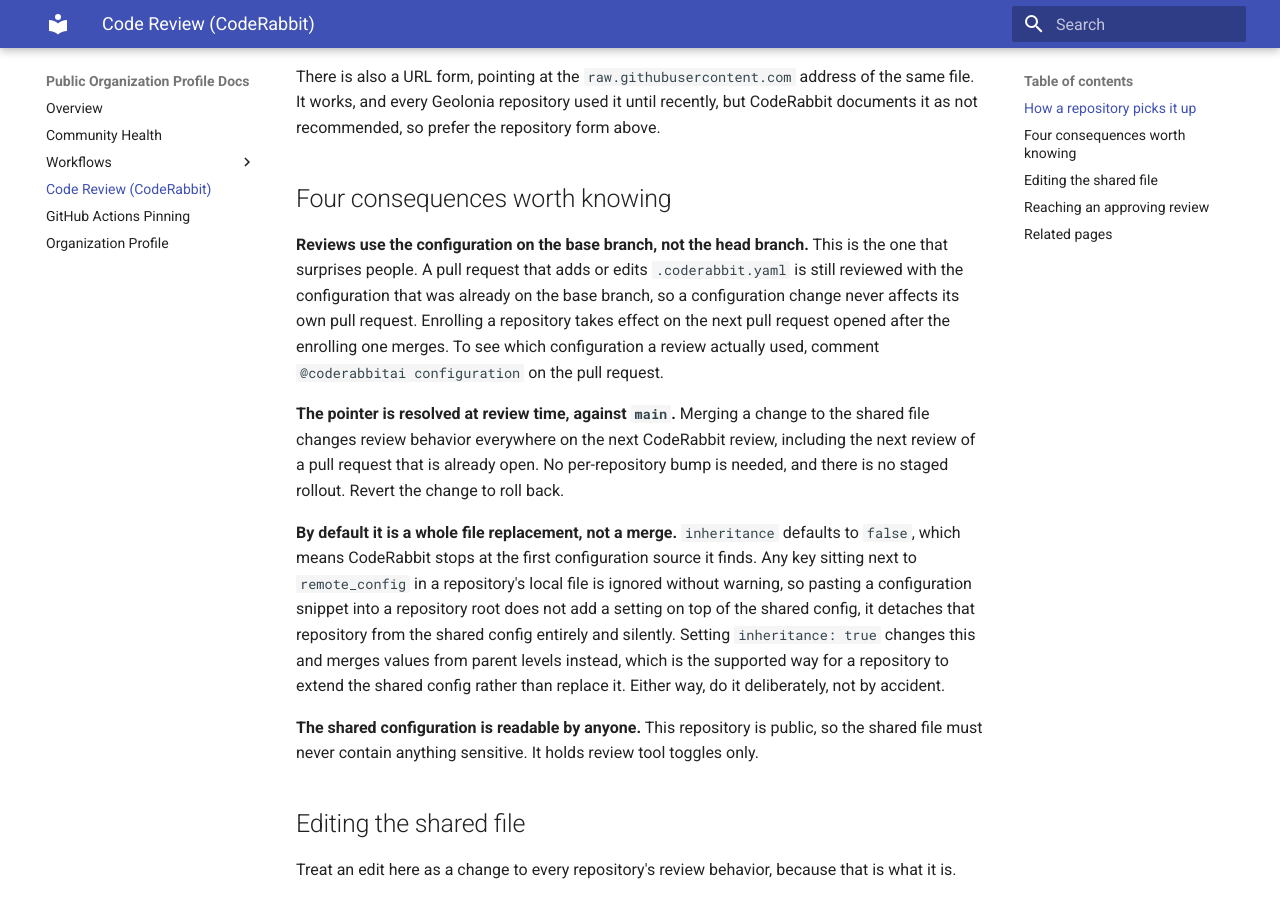
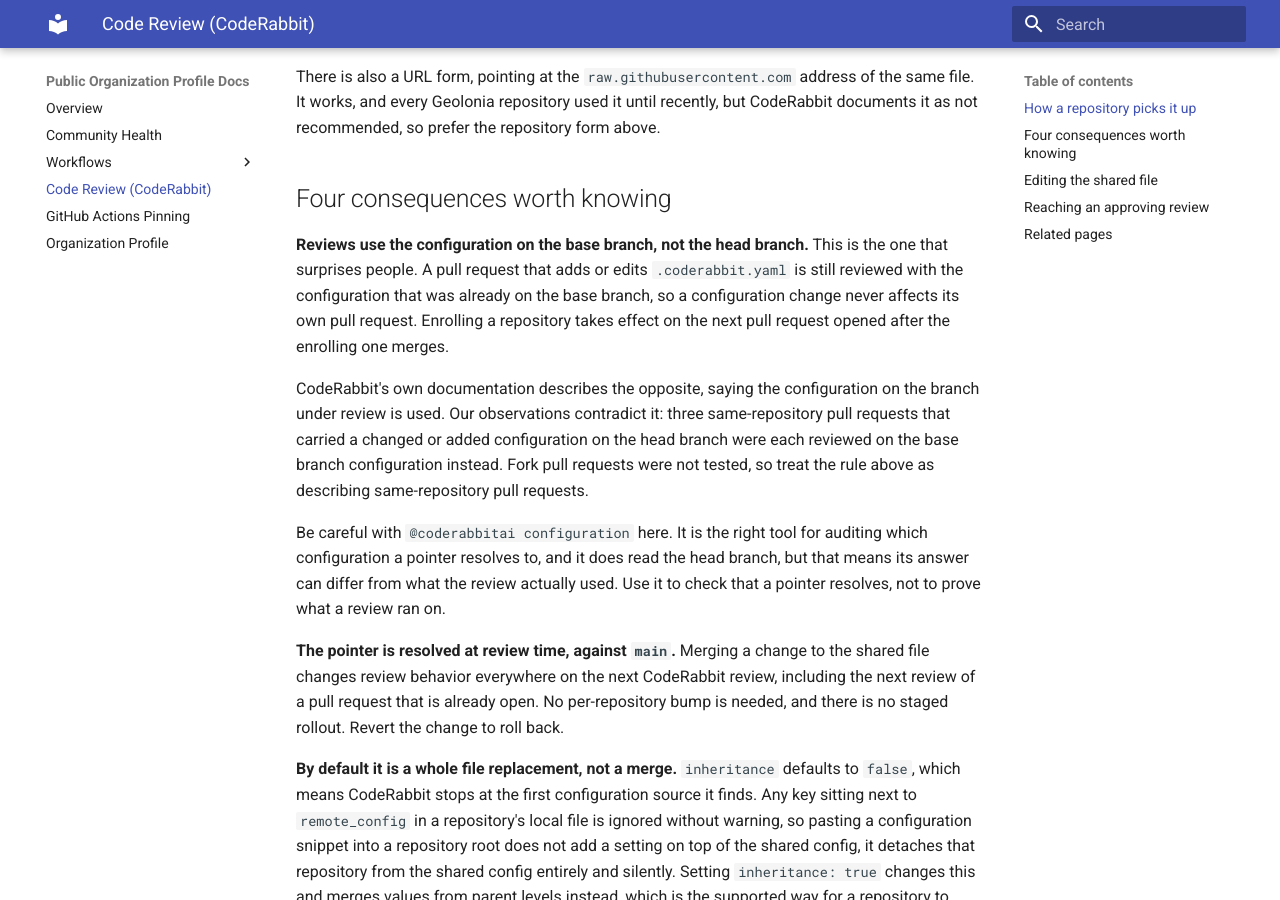
Before and after one commit to geolonia/.github, an MkDocs documentation site: the page built from docs/coderabbit.md, in a window 1280 px wide and 900 px high, scrolled down 691 px. Built offline with MkDocs 1.6.1 and Material for MkDocs 9.7.7, drawn with Linux system fonts in a browser that asks for light colours.

Commit message:
docs(coderabbit): scope the base-branch rule to what we actually observed

```diff
--- a/docs/coderabbit.md
+++ b/docs/coderabbit.md
@@ -40,9 +40,19 @@ CodeRabbit documents it as not recommended, so prefer the repository form above.
 the one that surprises people. A pull request that adds or edits `.coderabbit.yaml`
 is still reviewed with the configuration that was already on the base branch, so a
 configuration change never affects its own pull request. Enrolling a repository
-takes effect on the next pull request opened after the enrolling one merges. To see
-which configuration a review actually used, comment `@coderabbitai configuration`
-on the pull request.
+takes effect on the next pull request opened after the enrolling one merges.
+
+CodeRabbit's own documentation describes the opposite, saying the configuration on
+the branch under review is used. Our observations contradict it: three
+same-repository pull requests that carried a changed or added configuration on the
+head branch were each reviewed on the base branch configuration instead. Fork pull
+requests were not tested, so treat the rule above as describing same-repository
+pull requests.
+
+Be careful with `@coderabbitai configuration` here. It is the right tool for
+auditing which configuration a pointer resolves to, and it does read the head
+branch, but that means its answer can differ from what the review actually used.
+Use it to check that a pointer resolves, not to prove what a review ran on.
 
 **The pointer is resolved at review time, against `main`.** Merging a change to
 the shared file changes review behavior everywhere on the next CodeRabbit review,
```
